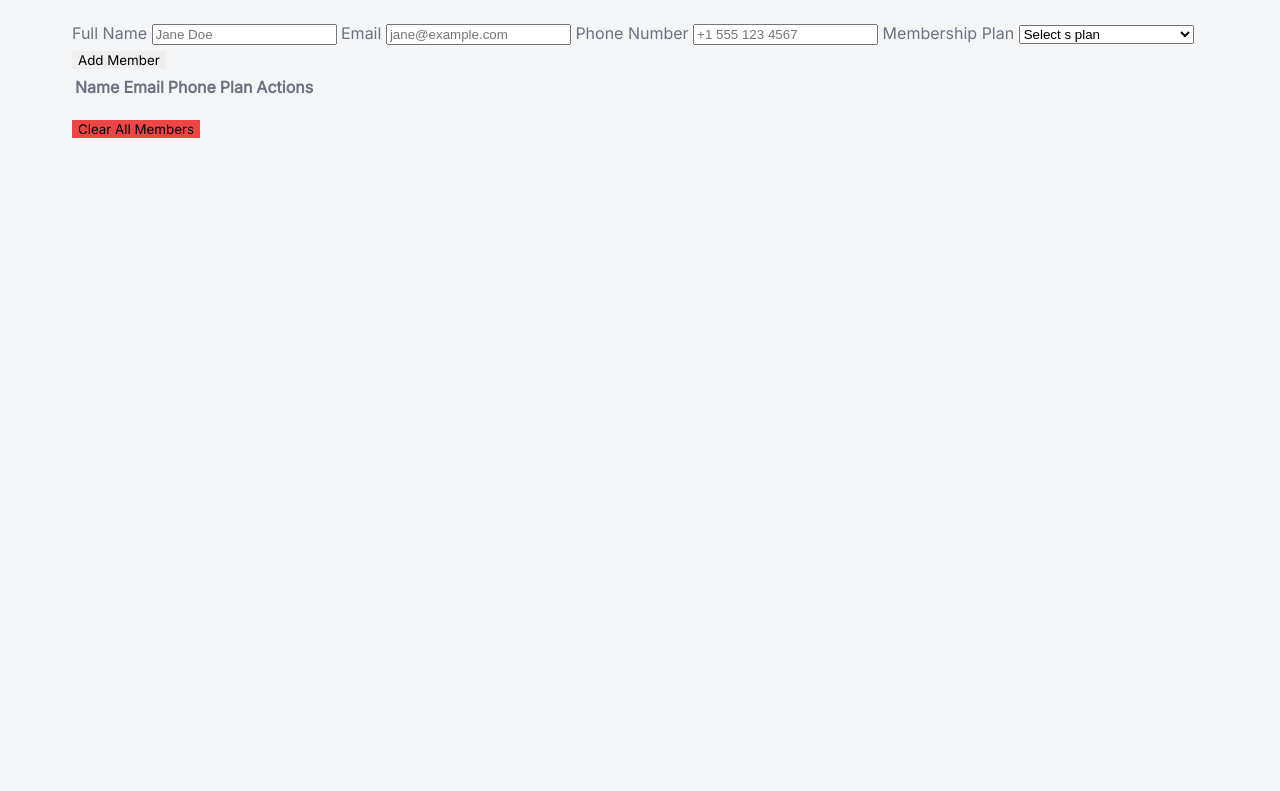
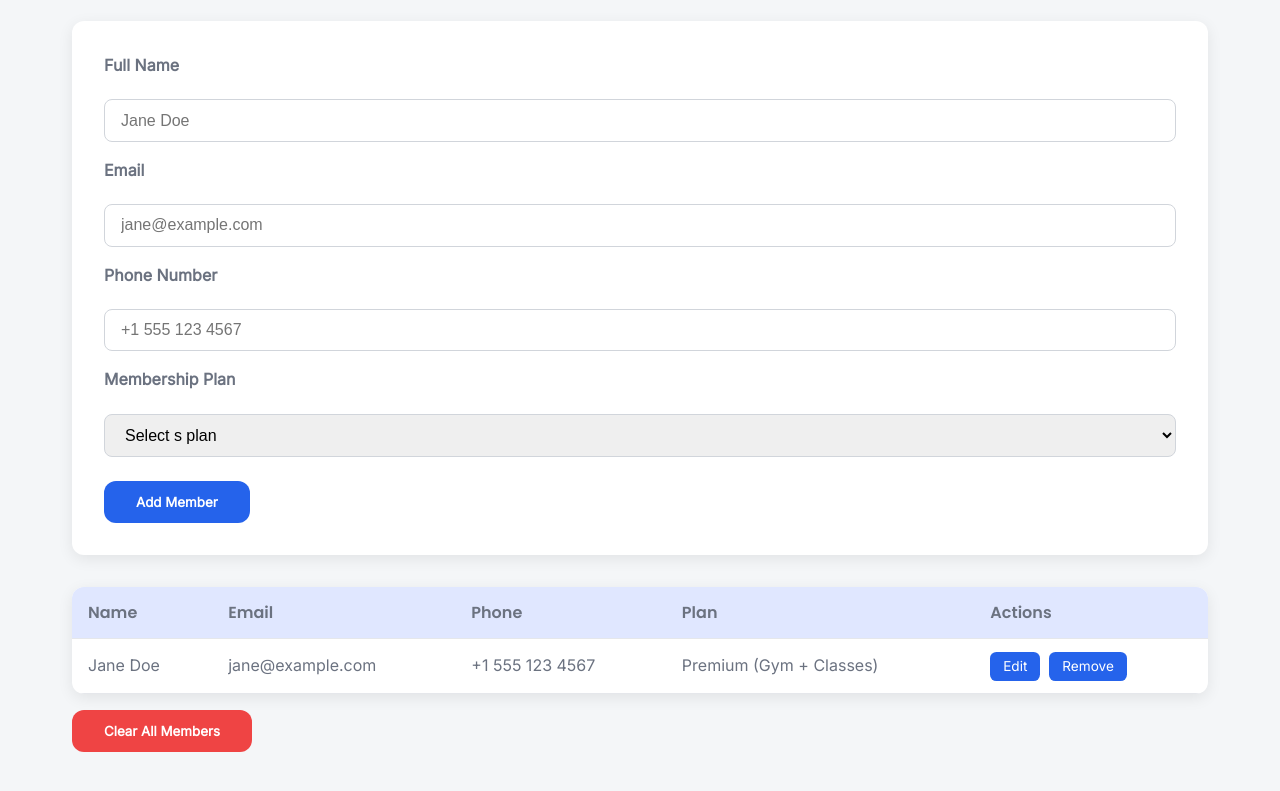
Before and after one commit to pushpender-79/gym-management-system, a plain HTML site: page index.html in a window 1280 px wide. Shown: the part 579-1370 px from the top of the page. Before the commit the page ends 816 px from the top, so only its background shows below. Drawn offline with Linux system fonts and the light colour scheme.

Commit message:
completed member section styling and js functionality

```diff
--- a/script.js
+++ b/script.js
@@ -0,0 +1,81 @@
+// ✅ Load members from localStorage or add default member
+let members = JSON.parse(localStorage.getItem("members"));
+if (!members || members.length === 0) {
+  members = [
+    {
+      name: "Jane Doe",
+      email: "jane@example.com",
+      phone: "+1 555 123 4567",
+      plan: "Premium (Gym + Classes)",
+    },
+  ];
+  localStorage.setItem("members", JSON.stringify(members));
+}
+
+// ✅ Render Members
+function renderMembers() {
+  const tbody = document.querySelector("#members-table tbody");
+  tbody.innerHTML = "";
+
+  members.forEach((member, index) => {
+    const tr = document.createElement("tr");
+    tr.innerHTML = `
+            <td>${member.name}</td>
+            <td>${member.email}</td>
+            <td>${member.phone || "-"}</td>
+            <td>${member.plan}</td>
+            <td class="actions">
+                <button onclick="editMember(${index})">Edit</button>
+                <button onclick="removeMember(${index})">Remove</button>
+            </td>
+        `;
+    tbody.appendChild(tr);
+  });
+
+  localStorage.setItem("members", JSON.stringify(members));
+}
+
+// ✅ Add Member
+function addMember(event) {
+  event.preventDefault();
+
+  const name = document.getElementById("member-name").value;
+  const email = document.getElementById("member-email").value;
+  const phone = document.getElementById("member-phone").value;
+  const plan = document.getElementById("member-plan").value;
+
+  members.push({ name, email, phone, plan });
+  renderMembers();
+
+  document.getElementById("member-form").reset();
+}
+
+// ✅ Remove Member
+function removeMember(index) {
+  members.splice(index, 1);
+  renderMembers();
+}
+
+// ✅ Edit Member
+function editMember(index) {
+  const member = members[index];
+
+  document.getElementById("member-name").value = member.name;
+  document.getElementById("member-email").value = member.email;
+  document.getElementById("member-phone").value = member.phone;
+  document.getElementById("member-plan").value = member.plan;
+
+  removeMember(index);
+}
+
+// ✅ Clear All Members
+function clearMembers() {
+  if (confirm("Are you sure you want to delete all members?")) {
+    members = [];
+    localStorage.removeItem("members");
+    renderMembers();
+  }
+}
+
+// ✅ Initial Render
+renderMembers();
--- a/style.css
+++ b/style.css
@@ -48,9 +48,9 @@ button {
   font-family: var(--body-font);
 }
 
-/* ===============================
-    Header & Navigation
-================================ */
+/* ===============
+      Header & Navigation
+              ================ */
 header {
   position: sticky;
   top: 0;
@@ -163,3 +163,98 @@ section h2 {
     text-align: center;
   }
 }
+
+/* ==================
+         Members Form
+               =================== */
+form {
+  background: var(--color-white);
+  padding: 2rem;
+  border-radius: var(--border-radius);
+  box-shadow: 0 4px 15px var(--shadow-light);
+  display: flex;
+  flex-direction: column;
+  gap: 1rem;
+  margin-bottom: 2rem;
+}
+
+label {
+  font-weight: 600;
+  margin-bottom: 0.3rem;
+}
+
+input,
+select,
+textarea {
+  padding: 0.7rem 1rem;
+  font-size: 1rem;
+  border: 1px solid #d1d5db;
+  border-radius: 0.5rem;
+  outline: none;
+  transition: border-color var(--transition-duration),
+    box-shadow var(--transition-duration);
+}
+
+input:focus,
+select:focus,
+textarea:focus {
+  border-color: var(--color-accent);
+  box-shadow: 0 0 8px var(--color-accent);
+}
+
+.form-submit {
+  background: var(--color-accent);
+  color: var(--color-white);
+  padding: 0.8rem 2rem;
+  font-weight: 700;
+  border-radius: var(--border-radius);
+  margin-top: 0.5rem;
+  align-self: flex-start;
+  transition: background-color var(--transition-duration), transform 0.2s;
+}
+
+.form-submit:hover {
+  background: var(--color-accent-hover);
+  transform: scale(1.05);
+}
+
+/* ===============
+       Tables
+           =================== */
+table {
+  width: 100%;
+  border-collapse: collapse;
+  margin-top: 1rem;
+  font-size: 1rem;
+  background: var(--color-white);
+  border-radius: var(--border-radius);
+  overflow: hidden;
+  box-shadow: 0 4px 15px var(--shadow-light);
+}
+
+th,
+td {
+  text-align: left;
+  padding: 0.8rem 1rem;
+  border-bottom: 1px solid #e5e7eb;
+}
+
+th {
+  background: #e0e7ff;
+  font-family: var(--heading-font);
+  font-weight: 600;
+}
+
+.actions button {
+  background: var(--color-accent);
+  color: white;
+  padding: 0.4rem 0.8rem;
+  border-radius: 0.4rem;
+  font-size: 0.85rem;
+  margin-right: 0.3rem;
+  transition: background-color var(--transition-duration);
+}
+
+.actions button:hover {
+  background: var(--color-accent-hover);
+}
```
Also changed, not shown: 1 other file.
